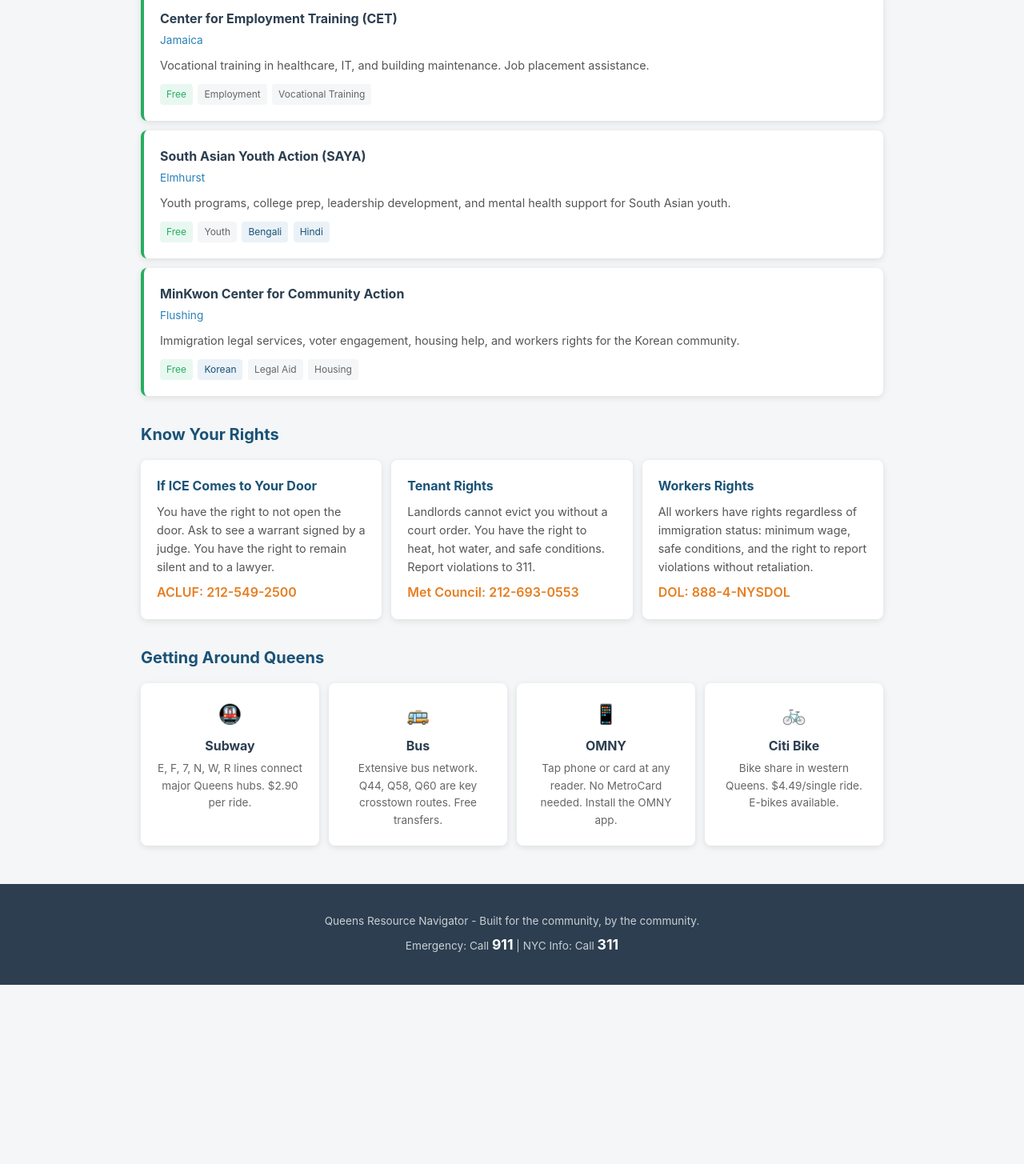
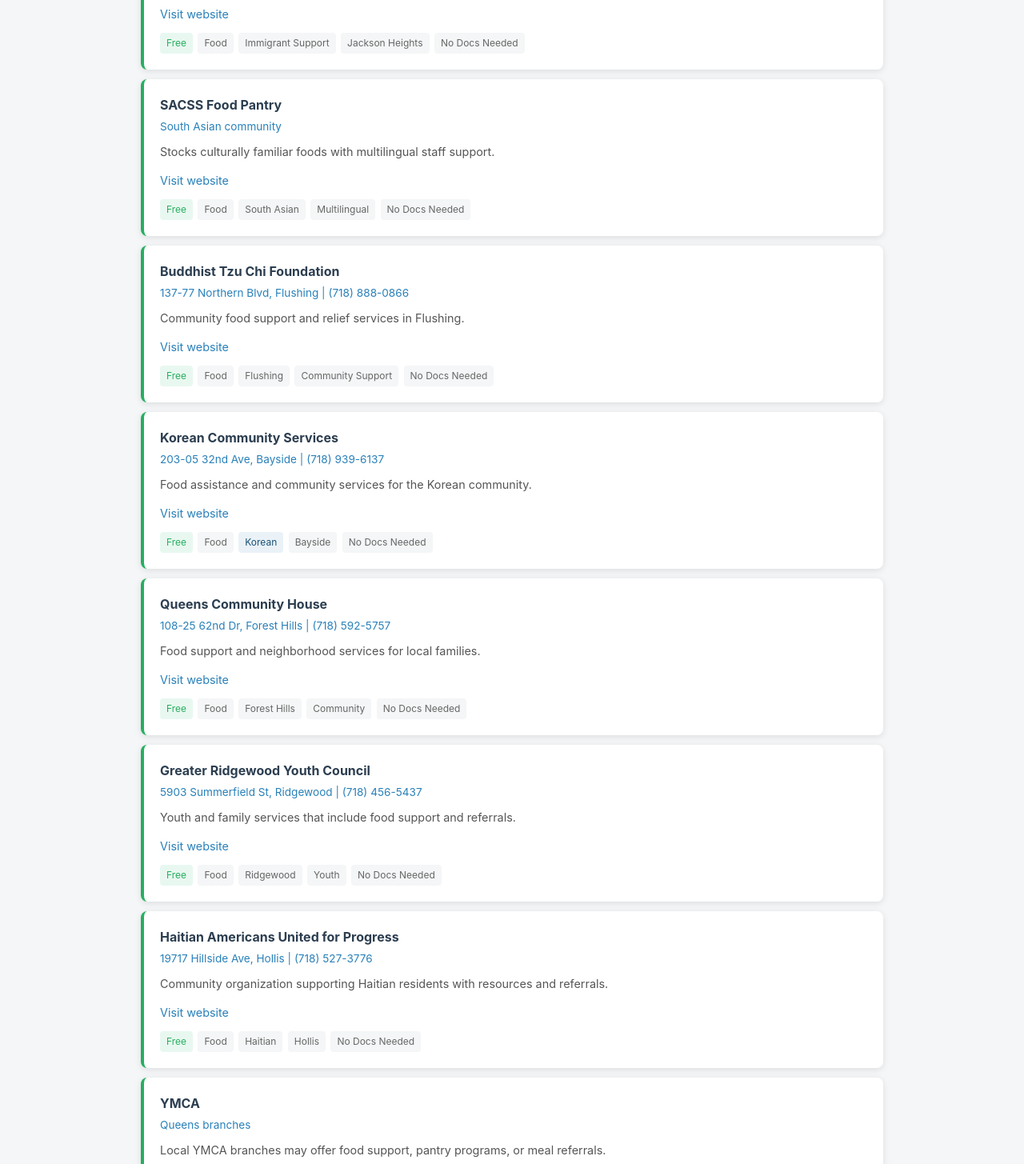
Before and after one commit to khanlaila/OneQueens, a React (Vite) app: page / in a window 1280 px wide. Shown: the part 2735-4190 px from the top of the page at 80% size. Before the commit the page ends 3966 px from the top, so only its background shows below. Built offline with nearby package versions, Linux system fonts and the light colour scheme.

Commit message:
Expand food resources

```diff
--- a/src/App.jsx
+++ b/src/App.jsx
@@ -48,6 +48,7 @@
     org: 'Various locations',
     desc: 'Free meal distribution for newly arrived families. Fresh, culturally appropriate meals.',
     category: 'food',
+    url: 'https://wck.org/',
     tags: ['Free', 'Food', 'No Docs Needed'],
   },
   {
@@ -55,7 +56,72 @@
     org: 'Queens Village',
     desc: 'Weekly food distribution. Fresh produce, pantry staples. Bring a bag. No ID required.',
     category: 'food',
-    tags: ['Free', 'Food', 'Spanish'],
+    url: 'https://www.lajornadany.org/',
+    tags: ['Free', 'Food', 'Spanish', 'No Docs Needed'],
+  },
+  {
+    name: 'New Immigrant Community Empowerment (NICE)',
+    org: '71-29 Roosevelt Ave, Jackson Heights | (718) 565-8500',
+    desc: 'Specifically serves immigrants with community support and food access resources.',
+    category: 'food',
+    url: 'https://www.nynice.org/',
+    tags: ['Free', 'Food', 'Immigrant Support', 'Jackson Heights', 'No Docs Needed'],
+  },
+  {
+    name: 'SACSS Food Pantry',
+    org: 'South Asian community',
+    desc: 'Stocks culturally familiar foods with multilingual staff support.',
+    category: 'food',
+    url: 'https://www.sacssny.org/',
+    tags: ['Free', 'Food', 'South Asian', 'Multilingual', 'No Docs Needed'],
+  },
+  {
+    name: 'Buddhist Tzu Chi Foundation',
+    org: '137-77 Northern Blvd, Flushing | (718) 888-0866',
+    desc: 'Community food support and relief services in Flushing.',
+    category: 'food',
+    url: 'https://tzuchi.us/ny',
+    tags: ['Free', 'Food', 'Flushing', 'Community Support', 'No Docs Needed'],
+  },
+  {
+    name: 'Korean Community Services',
+    org: '203-05 32nd Ave, Bayside | (718) 939-6137',
+    desc: 'Food assistance and community services for the Korean community.',
+    category: 'food',
+    url: 'https://www.kcsny.org/',
+    tags: ['Free', 'Food', 'Korean', 'Bayside', 'No Docs Needed'],
+  },
+  {
+    name: 'Queens Community House',
+    org: '108-25 62nd Dr, Forest Hills | (718) 592-5757',
+    desc: 'Food support and neighborhood services for local families.',
+    category: 'food',
+    url: 'https://www.qchnyc.org/',
+    tags: ['Free', 'Food', 'Forest Hills', 'Community', 'No Docs Needed'],
+  },
+  {
+    name: 'Greater Ridgewood Youth Council',
+    org: '5903 Summerfield St, Ridgewood | (718) 456-5437',
+    desc: 'Youth and family services that include food support and referrals.',
+    category: 'food',
+    url: 'https://www.greaterridgewoodyouthcouncil.org/',
+    tags: ['Free', 'Food', 'Ridgewood', 'Youth', 'No Docs Needed'],
+  },
+  {
+    name: 'Haitian Americans United for Progress',
+    org: '19717 Hillside Ave, Hollis | (718) 527-3776',
+    desc: 'Community organization supporting Haitian residents with resources and referrals.',
+    category: 'food',
+    url: 'https://www.haupinc.org/',
+    tags: ['Free', 'Food', 'Haitian', 'Hollis', 'No Docs Needed'],
+  },
+  {
+    name: 'YMCA',
+    org: 'Queens branches',
+    desc: 'Local YMCA branches may offer food support, pantry programs, or meal referrals.',
+    category: 'food',
+    url: 'https://ymcanyc.org/',
+    tags: ['Free', 'Food', 'Community', 'No Docs Needed'],
   },
   {
     name: 'Queens Community House',
@@ -382,10 +448,15 @@
 
           <div className="resource-list">
             {filteredResources.map((resource) => (
-              <article key={resource.name} className={`resource-card ${resource.tags.includes('Free') ? 'free' : ''}`}>
+              <article key={`${resource.category}-${resource.name}`} className={`resource-card ${resource.tags.includes('Free') ? 'free' : ''}`}>
                 <h4>{resource.name}</h4>
                 <div className="org">{resource.org}</div>
                 <div className="desc">{resource.desc}</div>
+                {resource.url ? (
+                  <a className="resource-link" href={resource.url} target="_blank" rel="noreferrer">
+                    Visit website
+                  </a>
+                ) : null}
                 <div className="tags">
                   {resource.tags.map((tag) => (
                     <span
--- a/src/styles.css
+++ b/src/styles.css
@@ -258,6 +258,18 @@
   margin-bottom: 0.75rem;
 }
 
+.resource-link {
+  display: inline-block;
+  margin-bottom: 0.75rem;
+  color: var(--light-blue);
+  font-size: 0.9rem;
+  text-decoration: none;
+}
+
+.resource-link:hover {
+  text-decoration: underline;
+}
+
 .resource-card .tags {
   display: flex;
   gap: 0.4rem;
```
